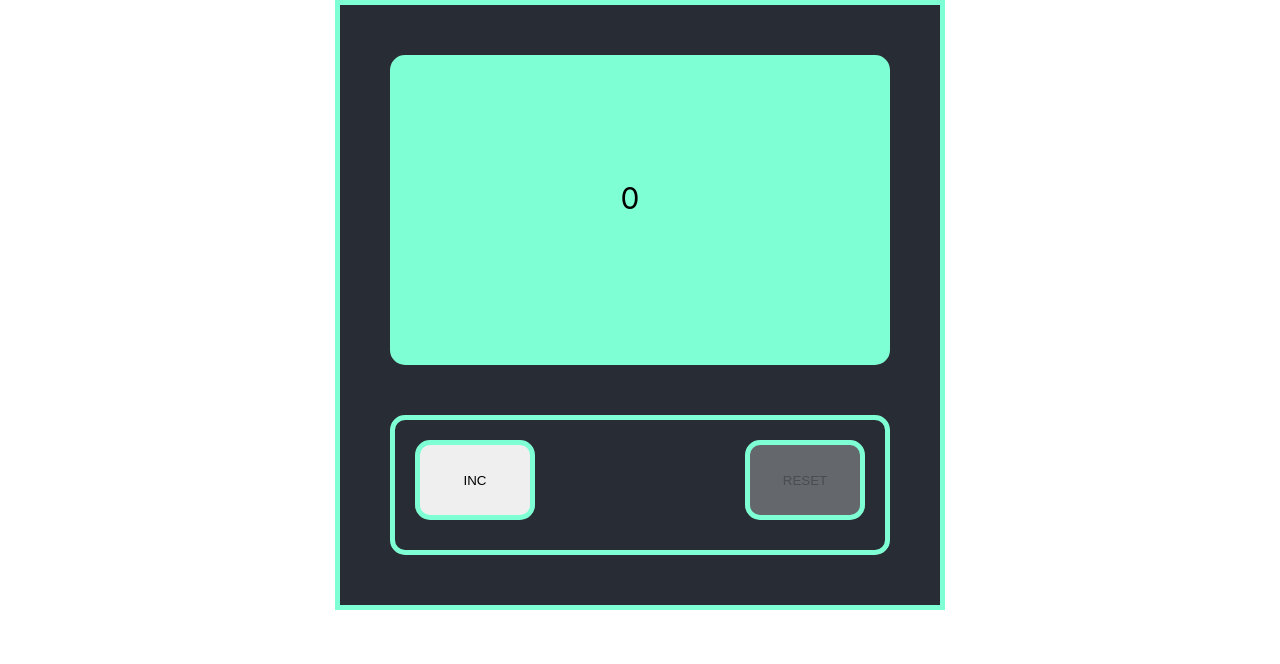
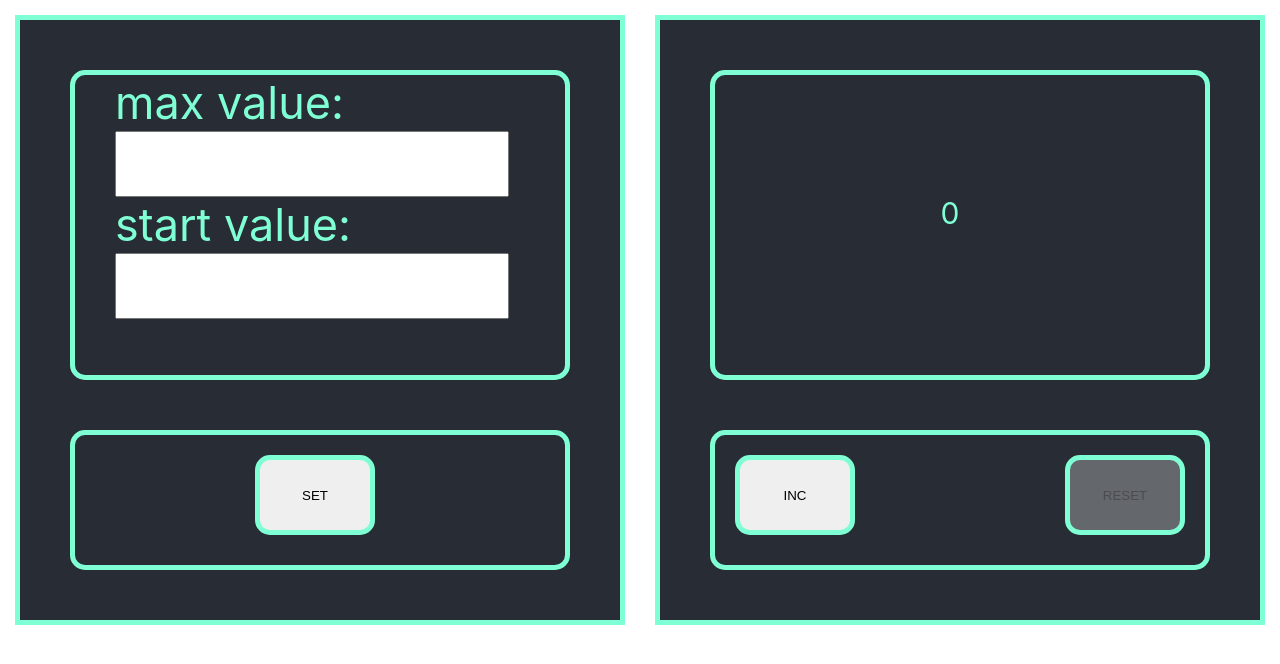
Before and after one commit to MaxFas/-ounter, a React (Create React App) app: page / in a window 1280 px wide. Shown: the top 664 px of the page. Built offline with nearby package versions, Linux system fonts and the light colour scheme.

Commit message:
refactoring page

```diff
--- a/src/App.css
+++ b/src/App.css
@@ -38,8 +38,9 @@
 }
 
 
-.wrapper {
-  margin: 0 auto;
+.main {
+  display: inline-block;
+  margin: 15px;
   width: 600px;
   height: 600px;
   border: aquamarine 5px solid;
@@ -51,7 +52,7 @@
   height: 300px;
   border: aquamarine 5px solid;
   border-radius: 15px;
-  background: aquamarine;
+  background: #282c34;
 }
 
 .result {
@@ -61,6 +62,7 @@
   width: 50px;
   text-align: center;
   font-size: 30px;
+  color: aquamarine;
 }
 
 .resultMax {
@@ -100,3 +102,38 @@
   height: 80px;
   width: 120px;
 }
+
+.buttonSet {
+  display: block;
+  border: aquamarine 5px solid;
+  border-radius: 15px;
+  height: 80px;
+  width: 120px;
+  margin-top: 20px;
+  margin-left: 180px;
+
+}
+
+.maxValue {
+  font-size: 45px;
+  color: aquamarine;
+  margin-left: 40px;
+}
+
+.startValue {
+  margin-left: 40px;
+  font-size: 45px;
+  color: aquamarine;
+}
+
+.maxValue input {
+  height: 60px;
+  font-size: 30px;
+  text-align: center;
+}
+
+.startValue input {
+  height: 60px;
+  font-size: 30px;
+  text-align: center;
+}
--- a/src/App.tsx
+++ b/src/App.tsx
@@ -2,25 +2,34 @@ import React, {useState} from 'react';
 import './App.css';
 import {Display} from "./components/Display";
 import {Buttons} from "./components/Buttons";
+import {ButtonSet} from "./components/ButtonSet";
+import {SetValues} from "./components/SetValues";
 
 function App() {
     const [value, setValue] = useState<number>(0)
 
     function changeValue(newValue: number) {
-        if (newValue > 5){
+        if (newValue > 5) {
             setValue(5)
         }
-        if (newValue === 0){
+        if (newValue === 0) {
             setValue(newValue)
-        }
-        else {
+        } else {
             setValue(newValue)
         }
     }
+
     return (
+
         <div className={"wrapper"}>
-            <Display value={value} />
-            <Buttons value={value} changeValue={changeValue}/>
+            <div className={"main"}>
+                <SetValues />
+                <ButtonSet />
+            </div>
+            <div className={"main"}>
+                <Display value={value}/>
+                <Buttons value={value} changeValue={changeValue}/>
+            </div>
         </div>
     );
 }
--- /dev/null
+++ b/src/components/ButtonSet.tsx
@@ -0,0 +1,12 @@
+import React from 'react';
+import '.././App.css';
+
+
+
+export function ButtonSet() {
+    return (
+        <div className={'buttonsPanel'}>
+            <button className={'buttonSet'}>SET</button>
+        </div>
+    )
+}
--- a/src/components/Buttons.tsx
+++ b/src/components/Buttons.tsx
@@ -1,5 +1,4 @@
 import React from 'react';
-import logo from './logo.svg';
 import '.././App.css';
 
 export type ButtonsType = {
--- /dev/null
+++ b/src/components/SetValues.tsx
@@ -0,0 +1,10 @@
+import React from 'react';
+import '.././App.css';
+
+export function SetValues() {
+    return (
+        <div className={'display'}>
+            <div className={'maxValue'}>max value: <input/></div>
+            <div className={'startValue'}>start value: <input/></div>
+        </div>)
+}
```
